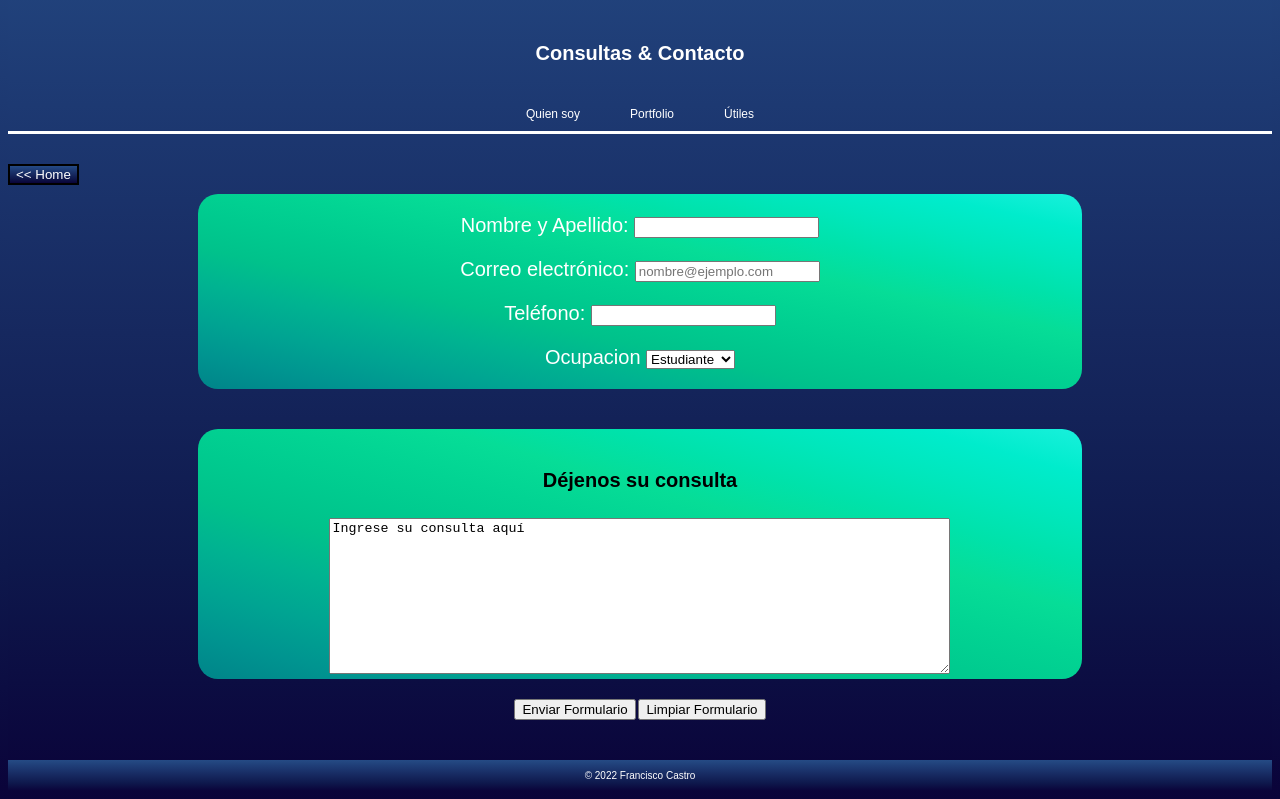
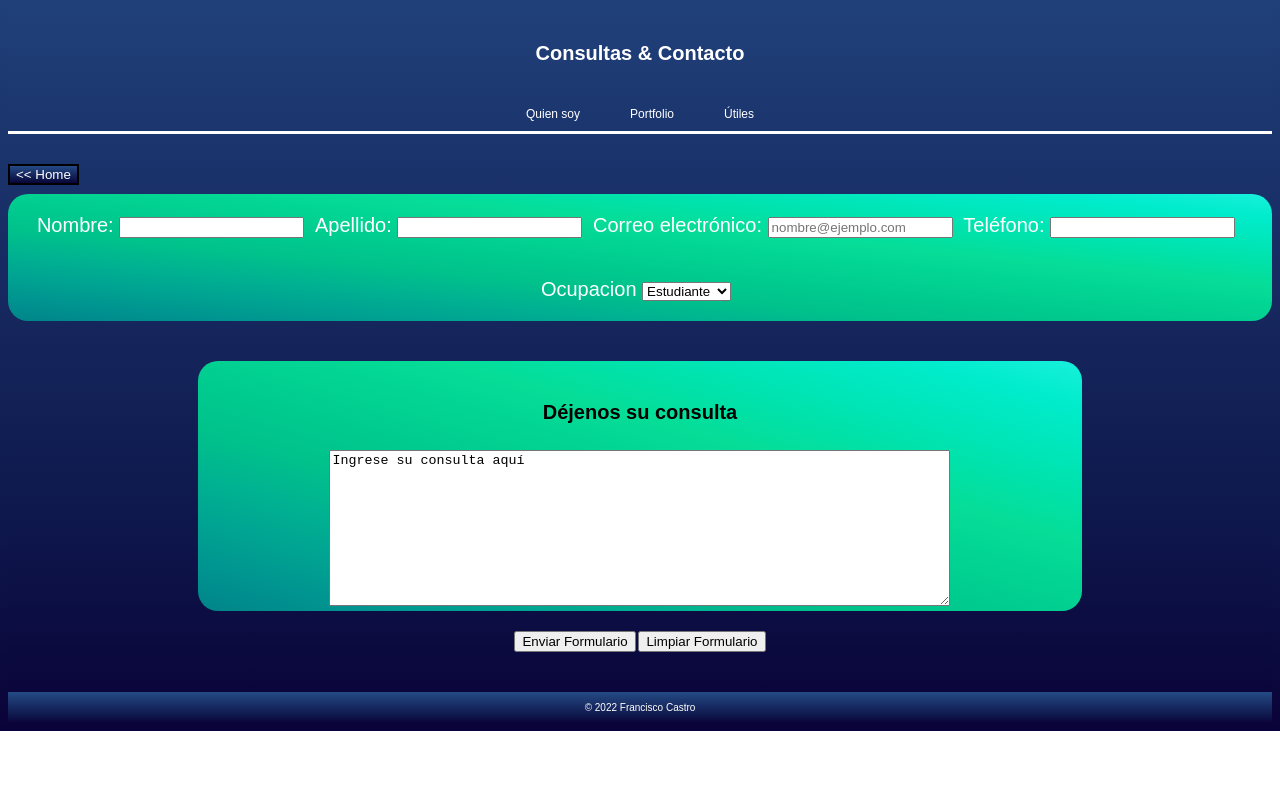
Before and after one commit to FranCastro77/Misserviciosprofesionales.FranciscoCastro, a website: page public/contactoyconsultas.html in a window 1280 px wide. Shown: the part 132-931 px from the top of the page. After the commit the page ends 863 px from the top, so only its background shows below. Drawn offline with Linux system fonts and the light colour scheme.

Commit message:
version con cambios para JS

```diff
--- a/public/contactoyconsultas.html
+++ b/public/contactoyconsultas.html
@@ -9,6 +9,7 @@
     <title>Francisco Castro - Consultor - Déjenos sus comentarios o consultas junto a sus datos de contacto para poder comunicarnos</title>
     <meta name="author" content="Francisco Castro" />
     <meta name="copyright" content="Propietario del copyright" />
+    <script src="../js/Script.js"></script>
     <link rel="stylesheet" href="../css/main.css">
 
 </head>
@@ -47,7 +48,14 @@
        <form class="form">
         <div class="labeldatos">
             <p>
-                <label for="nombre_apellido">Nombre y Apellido:</label>
+                <label for="nombre_apellido">Nombre:</label>
+                <input type="text" name="nombre_apellido" max-size="50%"/>
+            </p>
+        </div>
+
+        <div class="labeldatos">
+            <p>
+                <label for="nombre_apellido">Apellido:</label>
                 <input type="text" name="nombre_apellido" max-size="50%"/>
             </p>
         </div>
--- a/sass/views/_contact.scss
+++ b/sass/views/_contact.scss
@@ -33,8 +33,10 @@ button a{
 }
 
 .labeldatos{
-    font-size: 2rem;
-    align-content:left;
+    font-size: 2em;
+    display:inline-flex;
+    max-width: fit-content;
+    padding-inline-end: 0.8rem;
 }
 
 .labelconsulta{
```
Also changed, not shown: public/herramientasutiles.html (+1 -0 lines), css/main.css, js/Script.js (added).
